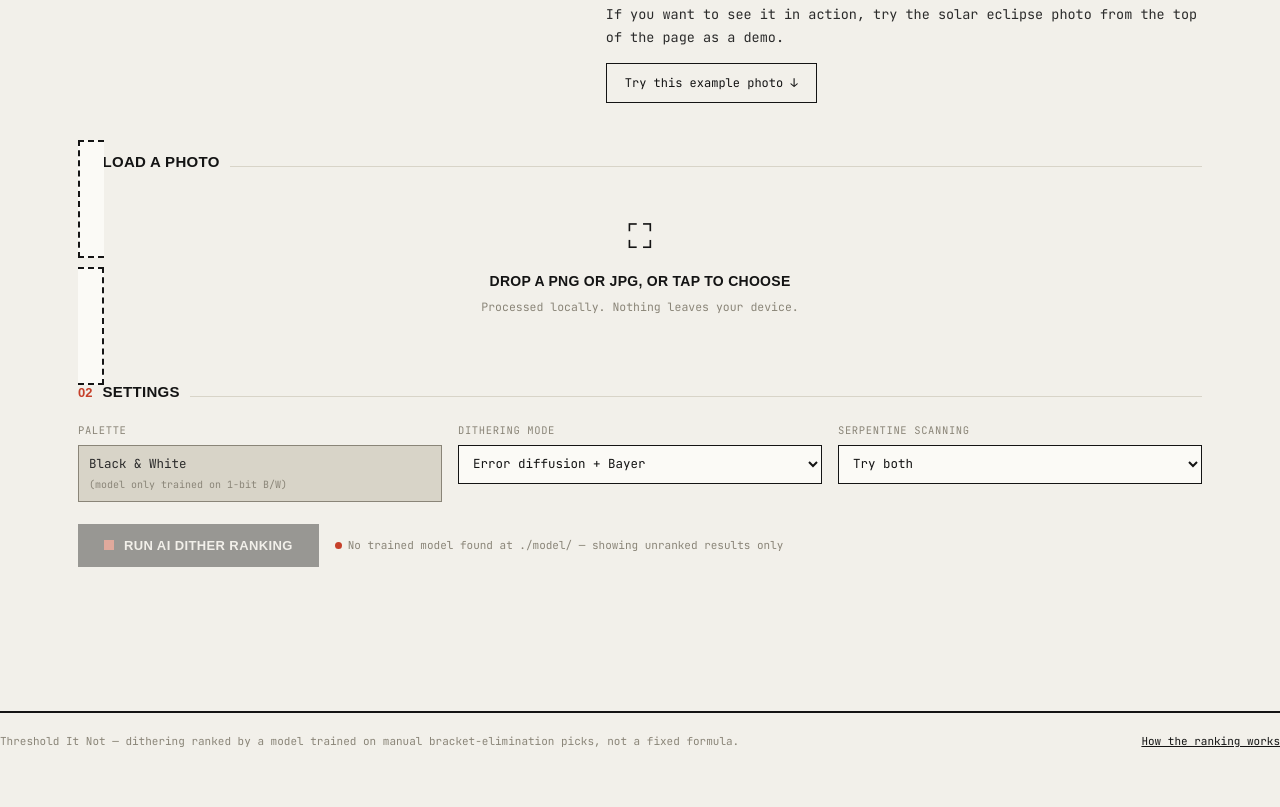
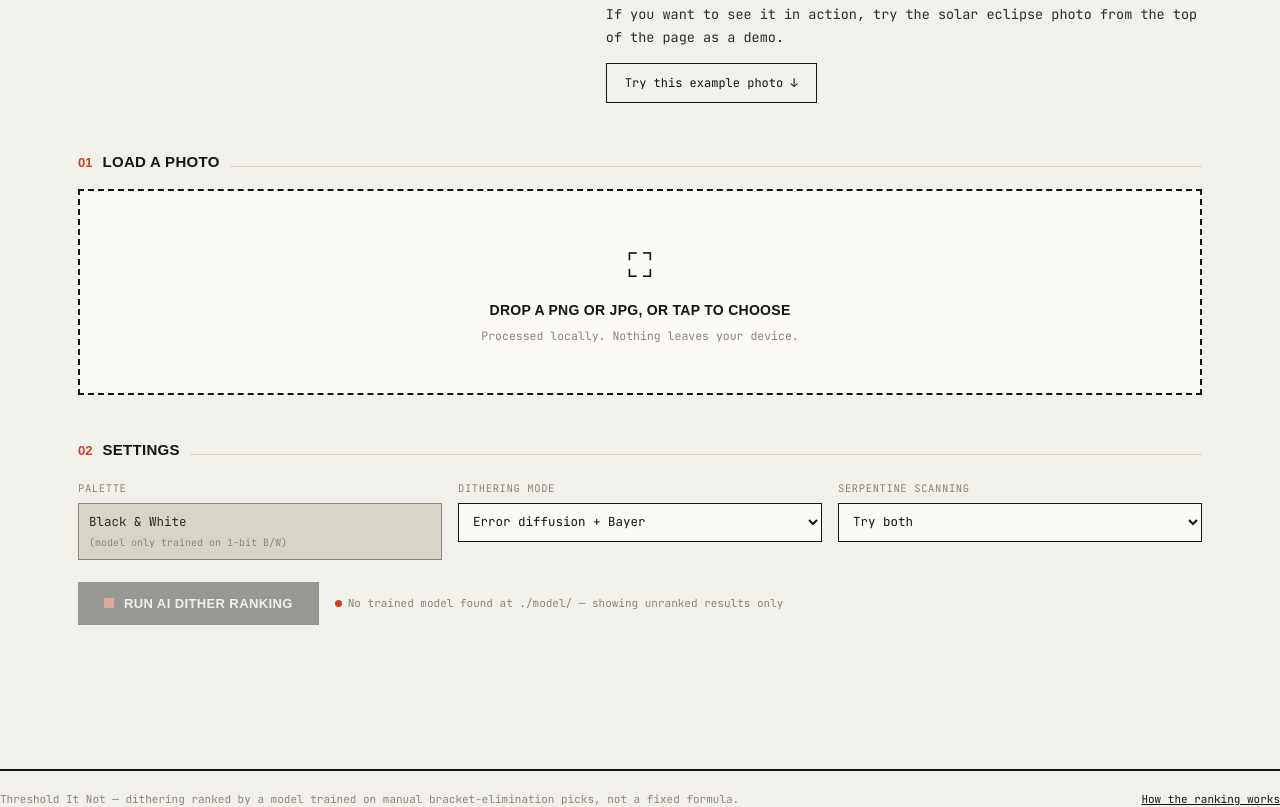
Before and after one commit to carter-oswald-dev/Threshold-it-not-, a plain HTML site: page index.html in a window 1280 px wide. Shown: the part 1146-1953 px from the top of the page. Before the commit the page ends 1895 px from the top, so only its background shows below. Drawn offline with nearby package versions, Linux system fonts and the light colour scheme; a web font is replaced by a local one.

Commit message:
CSS fix to hopefully fixed failed fix
Failed fix from last commit was to fix issue with dashed lines to show boundary of the file upload box area, where by the left and right side dashed lines where all smooshed toward the left side of the screen hopefully this works this time

```diff
--- a/index.html
+++ b/index.html
@@ -229,6 +229,9 @@
 
   /* ---------- upload dropzone (the "press bed") ---------- */
   .press-bed {
+    display: block;
+    width: 100%;
+    box-sizing: border-box;
     border: 2px dashed var(--ink);
     background: var(--paper-punch);
     padding: 48px 24px;
```
